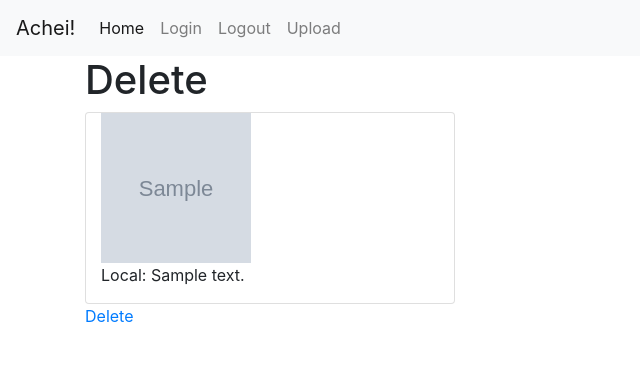
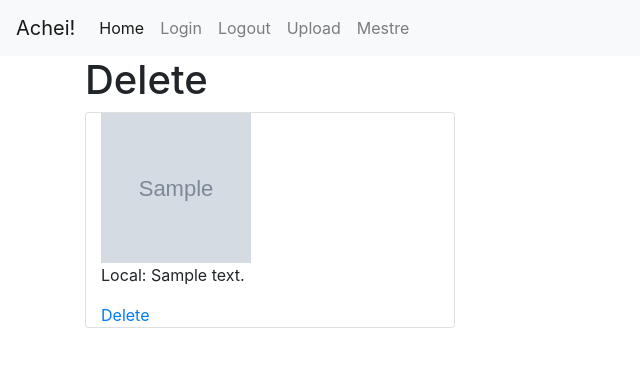
Before and after one commit to gustadsg/achados-e-perdidos, a Flask app: page /delete/ in a window 1280 px wide. Shown: the top 367 px of the page, without its empty margins (0-640 px from the left). Run offline with Flask 2, Linux system fonts and the light colour scheme; a user stored in the database is signed in; tables that the repository leaves empty hold one stand-in row (values such as "Sample post"); grey boxes marked "Sample" are stand-in pictures; some libraries are stand-ins or nearby versions.

Commit message:
mudanças de html

```diff
--- a/app/controllers/default.py
+++ b/app/controllers/default.py
@@ -42,7 +42,6 @@ def logout():
 @login_required
 def upload_file():
     form = PostForm()
-
     if request.method == 'POST':
         # check if the post request has the file part
         if 'image' not in request.files:
@@ -80,4 +79,4 @@ def deleted(id=None):
     element = Post.query.get(id)
     db.session.delete(element)
     db.session.commit()
-    return redirect('/')
+    return redirect('/delete/')
--- a/app/templates/base.html
+++ b/app/templates/base.html
@@ -38,6 +38,9 @@
                     <li class="nav-item">
                       <a class="nav-link" href="{{ url_for('upload_file') }}">Upload</a>
                     </li>
+                    <li class="nav-item">
+                      <a class="nav-link" href="{{ url_for('master') }}">Mestre</a>
+                    </li>
                   </ul>
                 </div>
             </nav>
--- a/app/templates/delete.html
+++ b/app/templates/delete.html
@@ -7,15 +7,16 @@
 <div class="container">
     <h1>Delete</h1>
     {% for item in posts %}
-    <div class="card col-md-4 inline-block">
+    <div class="card col-md-4 " style="display: inline-block;">
         <div class="image">
             <img src="/static/images/{{ item.image_path }}" width="150px" height="150px">
         </div>
         <div class="content">
             <p>Local: {{ item.content }}</p>
         </div>
+        <a href="{{url_for('deleted')}}{{item.id}}" >Delete</a>
     </div>
-    <a href="{{url_for('deleted')}}{{item.id}}" >Delete</a>
+
     {% endfor %}
 </div>
 
--- a/app/templates/index.html
+++ b/app/templates/index.html
@@ -5,7 +5,7 @@
 <div class="container">
     <h1>Pagina inicial</h1>
     {% for item in posts %}
-    <div class="card col-md-4 inline-block">
+    <div class="card col-md-4 inline-block" style="display: inline-block;">
         <div class="image">
             <img src="/static/images/{{ item.image_path }}" width="150px" height="150px">
         </div>
```
Also changed, not shown: app/storage.db.
